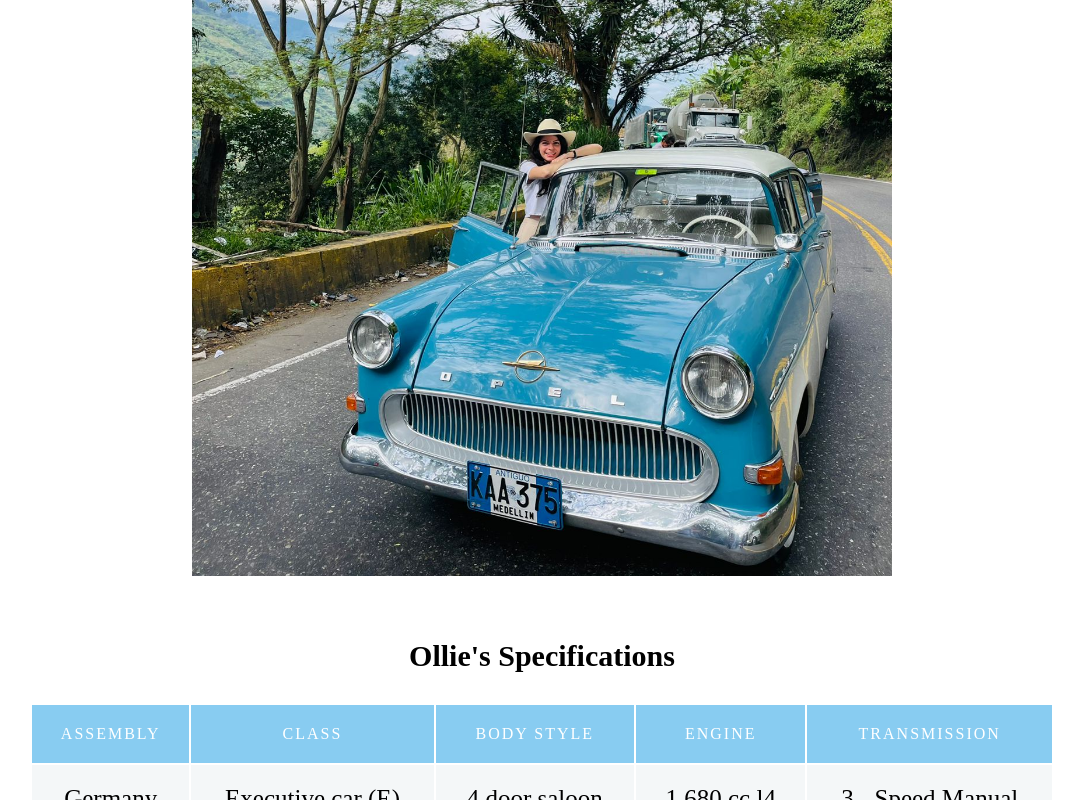
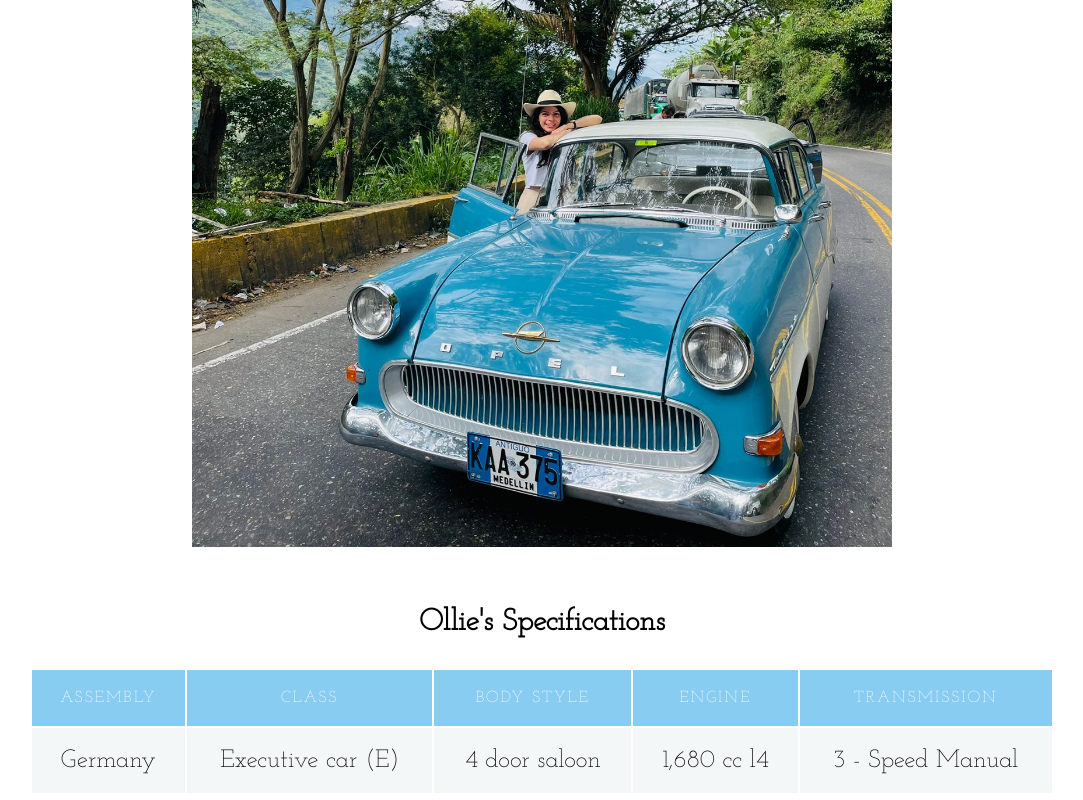
Before and after one commit to gabbigmz/OpelOlympia, a plain HTML site: page index.html in a window 1280 px wide. Shown: the part 2000-2800 px from the top of the page, without its empty margins (98-1181 px from the left). Drawn offline with Linux system fonts and the light colour scheme.

Commit message:
Update Style.css
font

```diff
--- a/Style.css
+++ b/Style.css
@@ -2,7 +2,7 @@ body {
     background: #ffffff;
     margin: 0;
     padding: 0;
-    font-family: 'Fragment Core';
+    font-family: 'Josefin Slab', serif;
   }
 
   h1 {
@@ -19,19 +19,19 @@ body {
 
   h2, h3, h4 {
     text-align: center;
-    font-family: 'Fragment Core';
+    font-family: 'Josefin Slab', serif;
     font-size: 30px;
   }
 
   p, a {
     text-align: center;
-    font-family: 'Fragment Core';
+    font-family: 'Josefin Slab', serif;
     font-size: x-large;
     color: #7b3e79;
   }
 
   ol, li {
-    font-family: 'Fragment Core';
+    font-family: 'Josefin Slab', serif;
     font-size: x-large;
   }
 
@@ -53,7 +53,7 @@ body {
   thead th {
     background: #88CCF1;
     color: #FFF;
-    font-family: 'Fragment Core';
+    font-family: 'Josefin Slab', serif;
     font-size: 16px;
     font-weight: 100;
     letter-spacing: 2px;
@@ -67,7 +67,7 @@ body {
   }
 
   th, td {
-    font-family: 'Fragment Core';
+    font-family: 'Josefin Slab', serif;
     font-weight: 400;
     padding: 20px;
     text-align: center;
```
